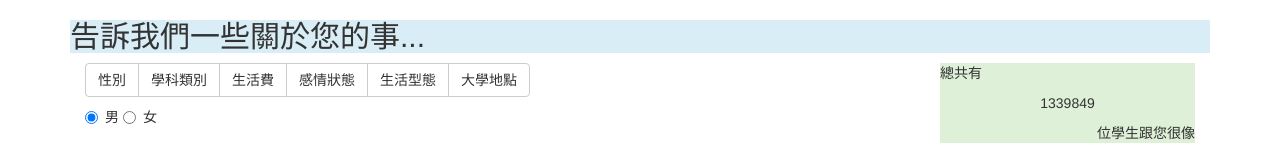
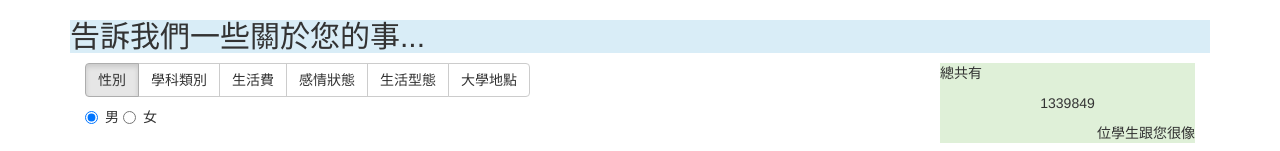
Before and after one commit to spada8299/student-like-U, a plain HTML site: page index.html in a window 1280 px wide. Shown: the top 151 px of the page. Drawn offline with nearby package versions, Linux system fonts and the light colour scheme.

Commit message:
button toggle

```diff
--- a/index.html
+++ b/index.html
@@ -17,13 +17,13 @@
 		</header>
 		<section class="container">
 			<div class="col-md-9">
-				<div class="btn-group">
-					<button type="button" class="btn btn-default" id="btn1">性別</button>
-				 	<button type="button" class="btn btn-default" id="btn2">學科類別</button>
-					<button type="button" class="btn btn-default" id="btn3">生活費</button>
-					<button type="button" class="btn btn-default" id="btn4">感情狀態</button>
-					<button type="button" class="btn btn-default" id="btn5">生活型態</button>
-					<button type="button" class="btn btn-default" id="btn6">大學地點</button>
+				<div class="btn-group" data-toggle="buttons">
+					<label class="btn btn-default" id="btn1"><input type="radio" name="toggle">性別</label>
+				 	<label class="btn btn-default" id="btn2"><input type="radio" name="toggle">學科類別</label>
+					<label class="btn btn-default" id="btn3"><input type="radio" name="toggle">生活費</label>
+					<label class="btn btn-default" id="btn4"><input type="radio" name="toggle">感情狀態</label>
+					<label class="btn btn-default" id="btn5"><input type="radio" name="toggle">生活型態</label>
+					<label class="btn btn-default" id="btn6"><input type="radio" name="toggle">大學地點</label>
 				</div>
 				<form role="form">
 					<div class="form-group" id="q1">
@@ -175,6 +175,7 @@
 		<!-- button效果 -->
 		<script type="text/javascript">
 		$(document).ready(function(){
+			$(".btn").slice(0, 1).button("toggle");
 			$('#btn1').click(function(){
 				$('#q1').fadeIn();
 				$('#q2').hide();
```
